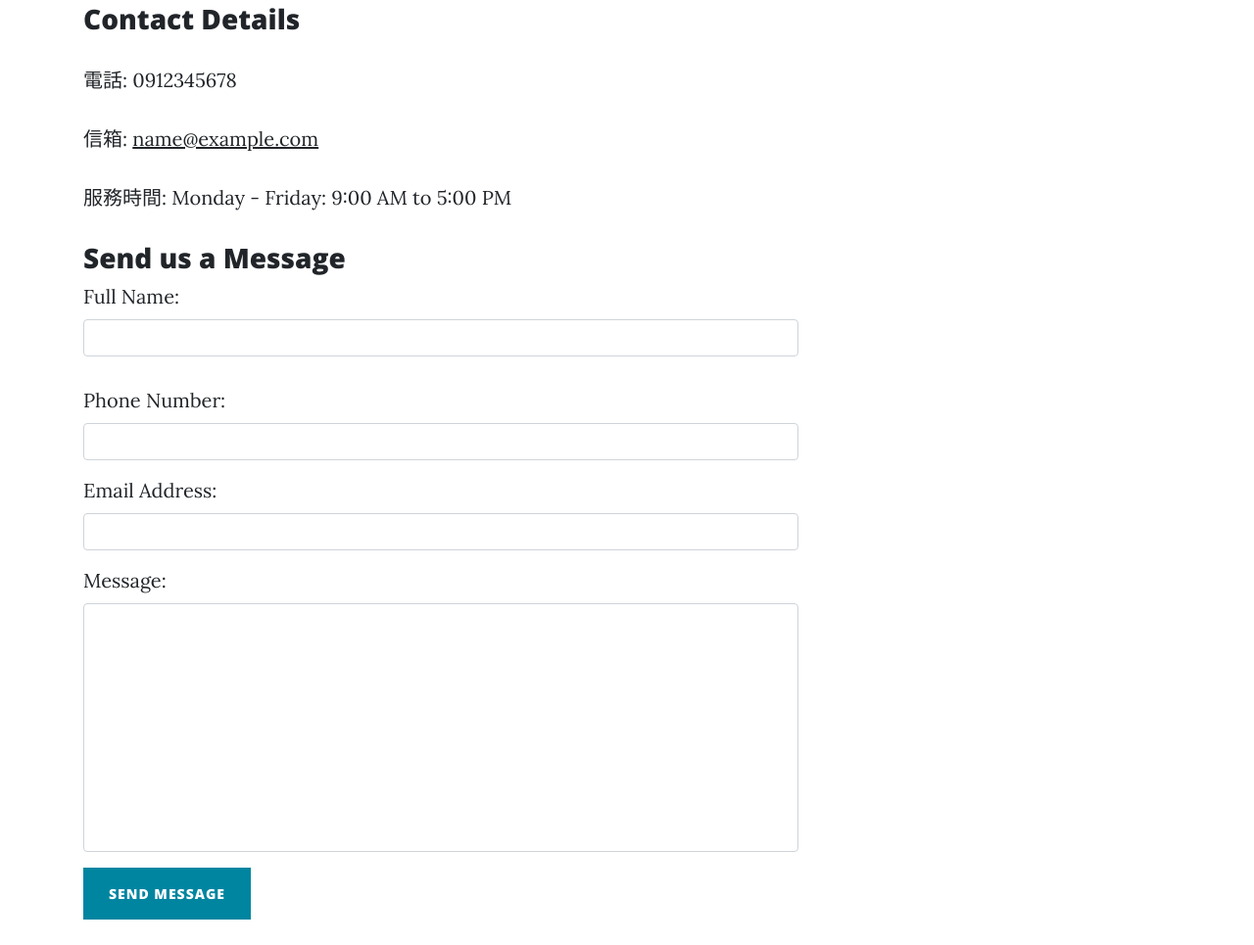
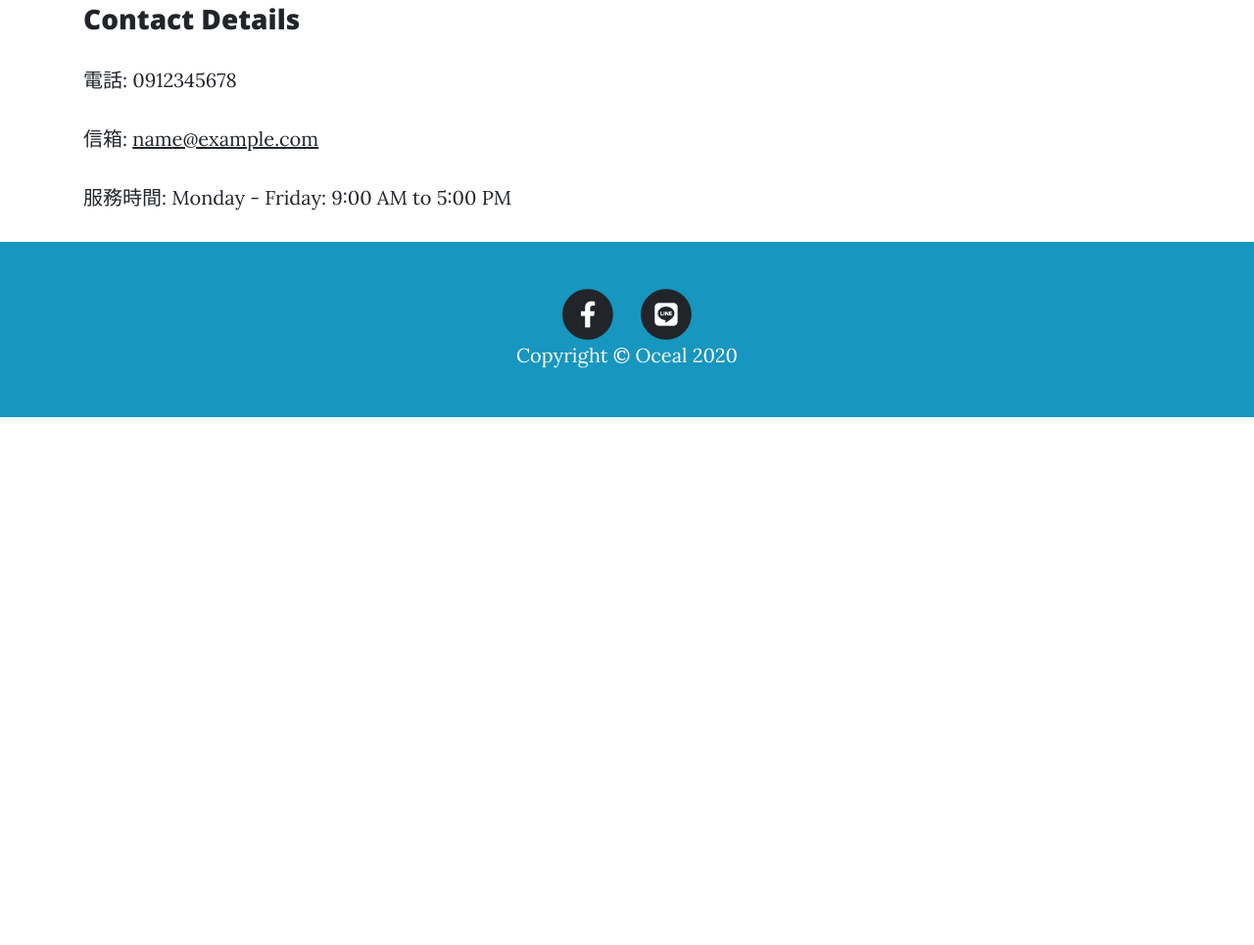
Before and after one commit to allen3680/oceal-website, a website: page view/contact.html in a window 1280 px wide. Shown: the part 235-1200 px from the top of the page at 98% size. After the commit the page ends 800 px from the top, so only its background shows below. Drawn offline with nearby package versions, Linux system fonts and the light colour scheme.

Commit message:
contact remove send us msg

```diff
--- a/view/contact.html
+++ b/view/contact.html
@@ -130,7 +130,7 @@
 
       <!-- Contact Form -->
       <!-- In order to set the email address and subject line for the contact form go to the bin/contact_me.php file. -->
-      <div class="row">
+      <!-- <div class="row">
         <div class="col-lg-8">
           <h3>Send us a Message</h3>
           <form name="sentMessage" id="contactForm" novalidate>
@@ -186,9 +186,9 @@
                 ></textarea>
               </div>
             </div>
-            <div id="success"></div>
-            <!-- For success/fail messages -->
-            <button
+            <div id="success"></div> -->
+      <!-- For success/fail messages -->
+      <!-- <button
               type="submit"
               class="btn btn-primary"
               id="sendMessageButton"
@@ -198,7 +198,7 @@
           </form>
           <br />
         </div>
-      </div>
+      </div> -->
       <!-- /.row -->
     </div>
     <!-- /.container -->
```
